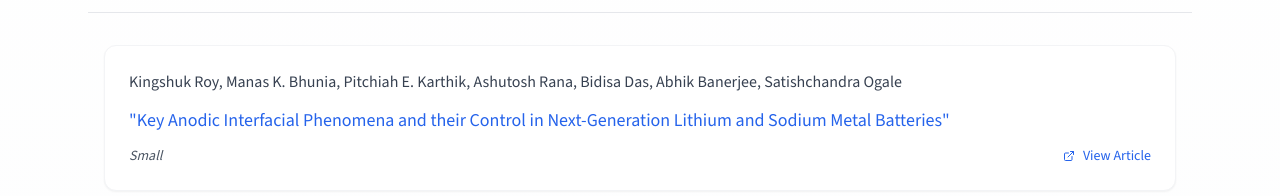
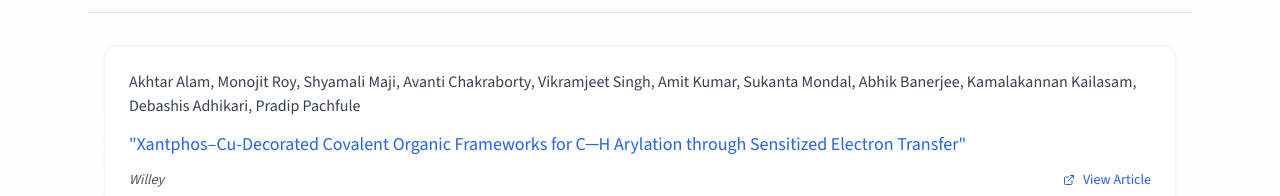
Before and after one commit to amalmmfs/eesl, a Next.js app: page /publications in a window 1280 px wide. Shown: the part 604-800 px from the top of the page. Built offline with nearby package versions, Linux system fonts and the light colour scheme; no server answers.

Commit message:
🔵 other: news, about, publications content update

```diff
--- a/src/app/data/news.ts
+++ b/src/app/data/news.ts
@@ -89,7 +89,5 @@ export const newsItems: NewsItem[] = [
       "Dr. Abhik Banerjee received a DRDO grant to develop high-energy lithium-ion batteries using silicon-graphite anodes.",
     news: "Dr. Abhik Banerjee has received a grant from the Defense Research and Development Organisation (DRDO) to develop high-energy density lithium-ion batteries utilizing silicon-graphite anode materials.",
     category: "Grant",
-    newsLink:
-      "https://advanced.onlinelibrary.wiley.com/doi/abs/10.1002/adma.202416100",
   },
 ];
--- a/src/app/data/publications.ts
+++ b/src/app/data/publications.ts
@@ -1,5 +1,4 @@
 import { formatChemicalFormula } from "../utils/formatChemicalFormula";
-
 
 export interface Publication {
   id: number;
@@ -11,19 +10,43 @@ export interface Publication {
   formattedTitle?: string;
 }
 
-  export const processPublications = (publications: Publication[]): Publication[] => {
-    return publications.map(pub => ({
+export const processPublications = (
+  publications: Publication[]
+): Publication[] => {
+  return publications.map((pub) => ({
     ...pub,
     formattedTitle: formatChemicalFormula(pub.title),
     // formattedJournal: formatChemicalFormula(pub.journal)
   }));
 };
 
-
 export const publications: Publication[] = [
   {
+    id: 51,
+    title:
+      "Xantphos–Cu-Decorated Covalent Organic Frameworks for C─H Arylation through Sensitized Electron Transfer",
+    authors: [
+      "Akhtar Alam",
+      "Monojit Roy",
+      "Shyamali Maji",
+      "Avanti Chakraborty",
+      "Vikramjeet Singh",
+      "Amit Kumar",
+      "Sukanta Mondal",
+      "Abhik Banerjee",
+      "Kamalakannan Kailasam",
+      "Debashis Adhikari",
+      "Pradip Pachfule",
+    ],
+    journal: "Willey",
+    year: 2025,
+    publicationLink:
+      "https://advanced.onlinelibrary.wiley.com/doi/abs/10.1002/adma.202416100",
+  },
+  {
     id: 0,
-      title: "Key Anodic Interfacial Phenomena and their Control in Next-Generation Lithium and Sodium Metal Batteries",
+    title:
+      "Key Anodic Interfacial Phenomena and their Control in Next-Generation Lithium and Sodium Metal Batteries",
     authors: [
       "Kingshuk Roy",
       "Manas K. Bhunia",
@@ -31,11 +54,12 @@ export interface Publication {
       "Ashutosh Rana",
       "Bidisa Das",
       "Abhik Banerjee",
-        "Satishchandra Ogale"
+      "Satishchandra Ogale",
     ],
     journal: "Small", //TODO: Change to journal name
     year: 2025,
-      publicationLink: "https://onlinelibrary.wiley.com/doi/10.1002/smll.202410167"
+    publicationLink:
+      "https://onlinelibrary.wiley.com/doi/10.1002/smll.202410167",
   },
   {
     id: 1,
@@ -910,8 +934,8 @@ export interface Publication {
     year: 2011,
     publicationLink: "https://pubs.acs.org/doi/abs/10.1021/jp203318n",
   },
-  ].map(pub => ({
+].map((pub) => ({
   ...pub,
   formattedTitle: formatChemicalFormula(pub.title),
-    formattedJournal: formatChemicalFormula(pub.journal)
+  formattedJournal: formatChemicalFormula(pub.journal),
 }));
--- a/src/app/data/team.ts
+++ b/src/app/data/team.ts
@@ -33,10 +33,10 @@ export const teamData: TeamData = {
           period: "2015",
           position: "Employee at KPIT Technologies",
         },
-        // {
-        //   period: "2009-2015",
-        //   position: "PhD Student at National Chemical Laboratory, Pune",
-        // },
+        {
+          period: "2009-2015",
+          position: "PhD at National Chemical Laboratory, Pune",
+        },
       ],
       about:
         "Dr. Abhik currently serves as the team leader and Associate Professor at the Research Institute of Sustainable Energy (RISE) under TCG CREST. His team focuses on addressing the fundamental challenges that are currently obstructing the development of solid-state batteries, sodium-ion batteries, silicon, and lithium/sodium metal anodes. They are dedicated to providing practical solutions that enhance safety, increase energy density, and enable faster charging for battery technologies. With over 15 years of experience, Dr. Abhik Banerjee specializes in the design, innovative chemical synthesis, characterization, and understanding of the structure-property-performance relationships of various materials, particularly those used in solid-state electrochemical energy storage.",
```
Lines whose indentation alone changed are shown as unchanged.
